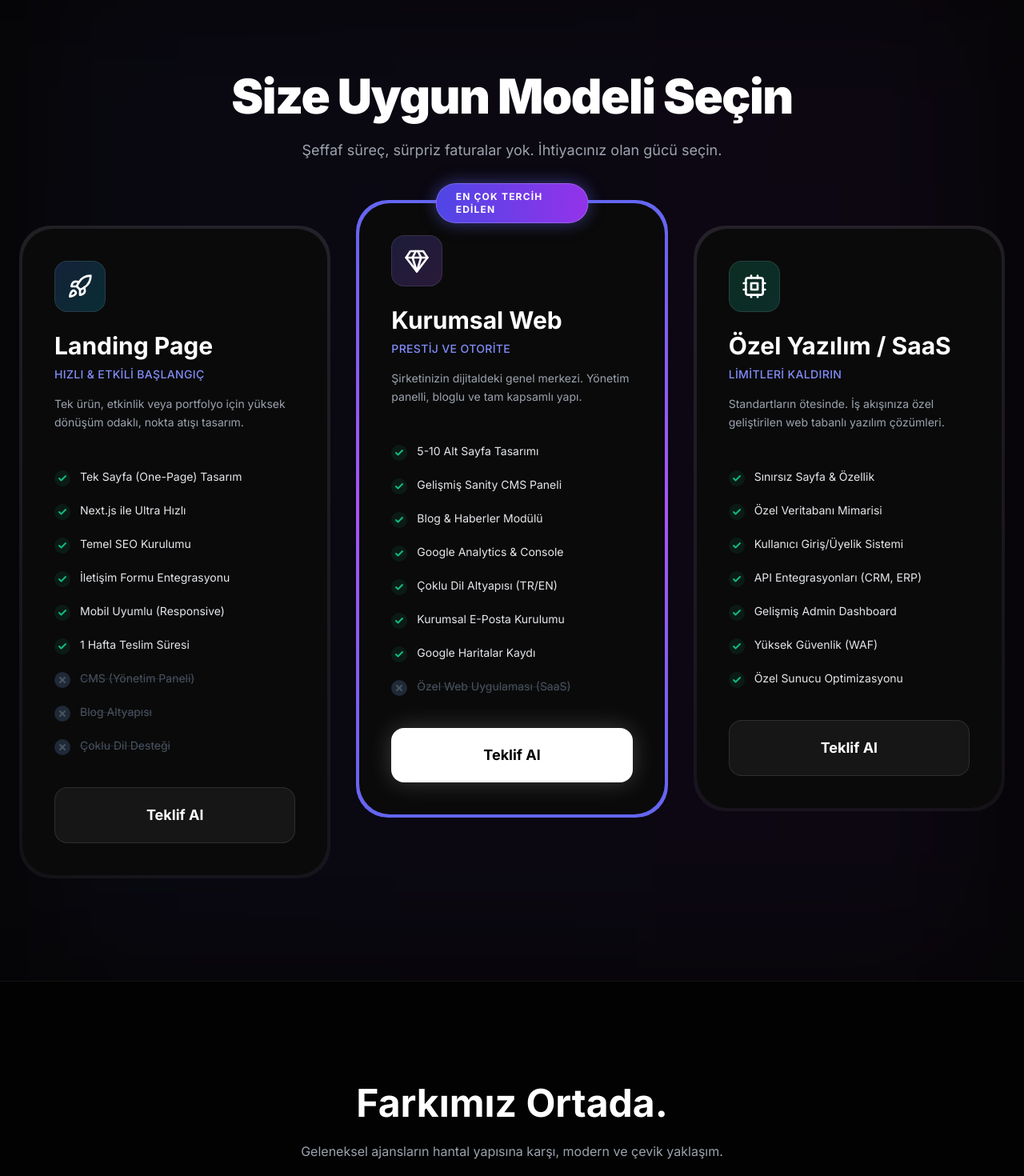
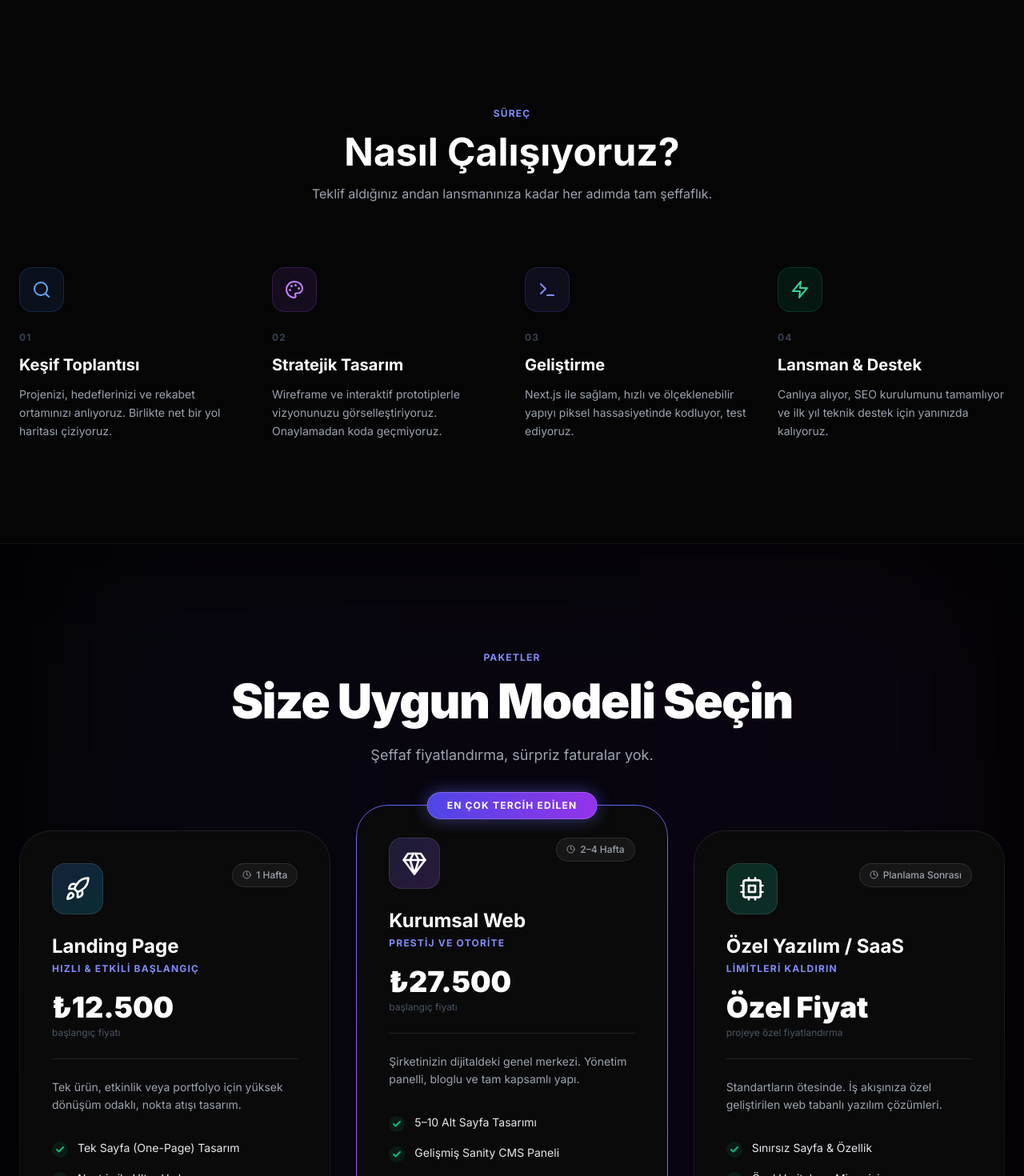
Before and after one commit to OCS00/ocs-creative, a Next.js app: page /hizmetler in a window 1280 px wide. Shown: the part 1260-2730 px from the top of the page at 80% size. Built offline with nearby package versions, Linux system fonts and the light colour scheme.

Commit message:
feat: enhance service packages with detailed pricing, delivery times, and new process steps

```diff
--- a/src/app/hizmetler/page.js
+++ b/src/app/hizmetler/page.js
@@ -5,7 +5,8 @@ import { motion, AnimatePresence, useMotionTemplate, useMotionValue } from "fram
 import {
   Smartphone, Search, Check, X, ArrowRight,
   Rocket, ChevronDown, Layers, Code2, Cpu,
-  CheckCircle2, Sparkles, Gem
+  CheckCircle2, Sparkles, Gem, MessageCircle,
+  Clock, Palette, Terminal, Zap
 } from "lucide-react";
 import { siteConfig } from "@/config/site";
 
@@ -15,46 +16,54 @@ const PACKAGES = [
     name: "Landing Page",
     tagline: "Hızlı & Etkili Başlangıç",
     desc: "Tek ürün, etkinlik veya portfolyo için yüksek dönüşüm odaklı, nokta atışı tasarım.",
-    price: "Başlangıç",
+    startingPrice: "₺12.500",
+    priceNote: "başlangıç fiyatı",
+    deliveryTime: "1 Hafta",
+    cta: "Hemen Başlayalım",
     features: [
       "Tek Sayfa (One-Page) Tasarım",
       "Next.js ile Ultra Hızlı",
       "Temel SEO Kurulumu",
       "İletişim Formu Entegrasyonu",
       "Mobil Uyumlu (Responsive)",
-      "1 Hafta Teslim Süresi"
     ],
     notIncluded: ["CMS (Yönetim Paneli)", "Blog Altyapısı", "Çoklu Dil Desteği"],
     icon: Rocket,
     popular: false,
-    gradient: "from-blue-500/20 to-cyan-500/20"
+    gradient: "from-blue-500/20 to-cyan-500/20",
   },
   {
     id: "corporate",
     name: "Kurumsal Web",
     tagline: "Prestij ve Otorite",
     desc: "Şirketinizin dijitaldeki genel merkezi. Yönetim panelli, bloglu ve tam kapsamlı yapı.",
-    price: "Profesyonel",
+    startingPrice: "₺27.500",
+    priceNote: "başlangıç fiyatı",
+    deliveryTime: "2–4 Hafta",
+    cta: "Projeyi Konuşalım",
     features: [
-      "5-10 Alt Sayfa Tasarımı",
+      "5–10 Alt Sayfa Tasarımı",
       "Gelişmiş Sanity CMS Paneli",
       "Blog & Haberler Modülü",
       "Google Analytics & Console",
       "Çoklu Dil Altyapısı (TR/EN)",
       "Kurumsal E-Posta Kurulumu",
-      "Google Haritalar Kaydı"
+      "Google Haritalar Kaydı",
     ],
     notIncluded: ["Özel Web Uygulaması (SaaS)"],
     icon: Gem,
     popular: true,
-    gradient: "from-indigo-500/20 to-purple-500/20"
+    gradient: "from-indigo-500/20 to-purple-500/20",
   },
   {
     id: "custom",
     name: "Özel Yazılım / SaaS",
     tagline: "Limitleri Kaldırın",
     desc: "Standartların ötesinde. İş akışınıza özel geliştirilen web tabanlı yazılım çözümleri.",
-    price: "Enterprise",
+    startingPrice: "Özel Fiyat",
+    priceNote: "projeye özel fiyatlandırma",
+    deliveryTime: "Planlama Sonrası",
+    cta: "Ekiple Tanışın",
     features: [
       "Sınırsız Sayfa & Özellik",
       "Özel Veritabanı Mimarisi",
@@ -62,12 +71,12 @@ const PACKAGES = [
       "API Entegrasyonları (CRM, ERP)",
       "Gelişmiş Admin Dashboard",
       "Yüksek Güvenlik (WAF)",
-      "Özel Sunucu Optimizasyonu"
+      "Özel Sunucu Optimizasyonu",
     ],
     notIncluded: [],
     icon: Cpu,
     popular: false,
-    gradient: "from-emerald-500/20 to-teal-500/20"
+    gradient: "from-emerald-500/20 to-teal-500/20",
   }
 ];
 
@@ -96,6 +105,45 @@ const SERVICES_DETAILED = [
     icon: Search,
     color: "text-emerald-400"
   }
+];
+
+const PROCESS_STEPS = [
+  {
+    number: "01",
+    title: "Keşif Toplantısı",
+    desc: "Projenizi, hedeflerinizi ve rekabet ortamınızı anlıyoruz. Birlikte net bir yol haritası çiziyoruz.",
+    icon: Search,
+    color: "text-blue-400",
+    bg: "bg-blue-500/10",
+    border: "border-blue-500/20",
+  },
+  {
+    number: "02",
+    title: "Stratejik Tasarım",
+    desc: "Wireframe ve interaktif prototiplerle vizyonunuzu görselleştiriyoruz. Onaylamadan koda geçmiyoruz.",
+    icon: Palette,
+    color: "text-purple-400",
+    bg: "bg-purple-500/10",
+    border: "border-purple-500/20",
+  },
+  {
+    number: "03",
+    title: "Geliştirme",
+    desc: "Next.js ile sağlam, hızlı ve ölçeklenebilir yapıyı piksel hassasiyetinde kodluyor, test ediyoruz.",
+    icon: Terminal,
+    color: "text-indigo-400",
+    bg: "bg-indigo-500/10",
+    border: "border-indigo-500/20",
+  },
+  {
+    number: "04",
+    title: "Lansman & Destek",
+    desc: "Canlıya alıyor, SEO kurulumunu tamamlıyor ve ilk yıl teknik destek için yanınızda kalıyoruz.",
+    icon: Zap,
+    color: "text-emerald-400",
+    bg: "bg-emerald-500/10",
+    border: "border-emerald-500/20",
+  },
 ];
 
 const FAQS = [
@@ -154,6 +202,8 @@ function SpotlightCard({ children, className = "" }) {
 export default function ServicesPage() {
   const [openFaq, setOpenFaq] = useState(0);
   const brandName = siteConfig?.name || "OCS Creative";
+  const whatsappNumber = siteConfig?.contact?.phoneCall?.replace("+", "") || "";
+  const whatsappUrl = `https://wa.me/${whatsappNumber}?text=${encodeURIComponent("Merhaba, hizmetleriniz hakkında bilgi almak istiyorum.")}`;
 
   return (
     <main className="bg-[#020202] min-h-screen text-white selection:bg-indigo-500/30 overflow-x-hidden">
@@ -193,12 +243,25 @@ export default function ServicesPage() {
             initial={{ opacity: 0, y: 20 }}
             animate={{ opacity: 1, y: 0 }}
             transition={{ delay: 0.4 }}
-            className="flex flex-col sm:flex-row gap-4 justify-center"
+            className="flex flex-col sm:flex-row gap-4 justify-center items-center"
           >
-            <a href="#paketler" className="px-8 py-4 bg-white text-black font-bold rounded-full hover:scale-105 transition-transform flex items-center justify-center gap-2 shadow-[0_0_20px_rgba(255,255,255,0.3)]">
+            <a
+              href="#paketler"
+              className="px-8 py-4 bg-white text-black font-bold rounded-full hover:scale-105 transition-transform flex items-center justify-center gap-2 shadow-[0_0_20px_rgba(255,255,255,0.3)]"
+            >
               Paketleri İncele <ArrowRight size={18}/>
             </a>
+            <a
+              href={whatsappUrl}
+              target="_blank"
+              rel="noopener noreferrer"
+              className="px-8 py-4 rounded-full border border-white/10 bg-white/[0.05] backdrop-blur-xl text-white font-medium hover:bg-white/10 transition-colors flex items-center gap-3"
+            >
+              <MessageCircle size={16} />
+              Hemen Yazın
+            </a>
           </motion.div>
+          <p className="text-gray-600 text-xs mt-5">İlk keşif toplantısı ücretsizdir.</p>
         </motion.div>
       </section>
 
@@ -218,13 +281,45 @@ export default function ServicesPage() {
         </div>
       </section>
 
-      <section id="paketler" className="py-32 px-6 bg-[#050505] border-y border-white/5 relative overflow-hidden">
+      <section className="py-32 px-6 bg-[#050505] border-y border-white/5">
+        <div className="max-w-7xl mx-auto">
+          <div className="text-center mb-20">
+            <span className="text-indigo-400 font-bold tracking-widest text-xs uppercase mb-4 inline-block">SÜREÇ</span>
+            <h2 className="text-3xl md:text-5xl font-bold">Nasıl Çalışıyoruz?</h2>
+            <p className="text-gray-400 mt-4 max-w-xl mx-auto">
+              Teklif aldığınız andan lansmanınıza kadar her adımda tam şeffaflık.
+            </p>
+          </div>
+
+          <div className="grid grid-cols-1 md:grid-cols-4 gap-8">
+            {PROCESS_STEPS.map((step, i) => (
+              <motion.div
+                key={i}
+                initial={{ opacity: 0, y: 20 }}
+                whileInView={{ opacity: 1, y: 0 }}
+                viewport={{ once: true }}
+                transition={{ delay: i * 0.1 }}
+              >
+                <div className={`w-14 h-14 rounded-2xl ${step.bg} border ${step.border} flex items-center justify-center mb-6`}>
+                  <step.icon size={24} className={step.color} />
+                </div>
+                <span className="text-xs font-bold text-gray-700 tracking-widest mb-3 block">{step.number}</span>
+                <h3 className="text-xl font-bold text-white mb-3">{step.title}</h3>
+                <p className="text-gray-400 text-sm leading-relaxed">{step.desc}</p>
+              </motion.div>
+            ))}
+          </div>
+        </div>
+      </section>
+
+      <section id="paketler" className="py-32 px-6 bg-[#020202] relative overflow-hidden">
         <div className="absolute top-1/2 left-1/2 -translate-x-1/2 -translate-y-1/2 w-full h-full max-w-[1200px] bg-gradient-to-r from-indigo-900/10 to-purple-900/10 blur-[100px] pointer-events-none"></div>
 
         <div className="max-w-7xl mx-auto relative z-10">
           <div className="text-center mb-20">
+            <span className="text-indigo-400 font-bold tracking-widest text-xs uppercase mb-4 inline-block">PAKETLER</span>
             <h2 className="text-4xl md:text-6xl font-black mb-6 tracking-tight">Size Uygun Modeli Seçin</h2>
-            <p className="text-gray-400 text-lg">Şeffaf süreç, sürpriz faturalar yok. İhtiyacınız olan gücü seçin.</p>
+            <p className="text-gray-400 text-lg">Şeffaf fiyatlandırma, sürpriz faturalar yok.</p>
           </div>
 
           <div className="grid grid-cols-1 lg:grid-cols-3 gap-8 items-start">
@@ -235,59 +330,74 @@ export default function ServicesPage() {
                 whileInView={{ opacity: 1, y: 0 }}
                 viewport={{ once: true }}
                 transition={{ delay: i * 0.1 }}
-                className={`relative p-1 rounded-[2.5rem] transition-all duration-500 group hover:-translate-y-2 ${pkg.popular ? 'lg:-mt-8 lg:mb-8 z-10' : ''}`}
+                className={`relative p-[1px] rounded-[2.5rem] transition-all duration-500 hover:-translate-y-2 ${pkg.popular ? 'lg:-mt-8 lg:mb-8 z-10' : ''}`}
               >
-                <div className={`absolute inset-0 rounded-[2.5rem] bg-gradient-to-b ${pkg.popular ? 'from-indigo-500 via-purple-500 to-indigo-500' : 'from-white/10 to-white/5'} opacity-100 transition-opacity`}></div>
+                <div className={`absolute inset-0 rounded-[2.5rem] bg-gradient-to-b ${pkg.popular ? 'from-indigo-500 via-purple-500 to-indigo-500' : 'from-white/10 to-white/5'}`}></div>
 
                 <div className="relative h-full bg-[#0a0a0a] rounded-[2.4rem] p-8 md:p-10 flex flex-col">
                   {pkg.popular && (
-                    <div className="absolute top-0 left-1/2 -translate-x-1/2 -translate-y-1/2 px-6 py-2 bg-gradient-to-r from-indigo-600 to-purple-600 text-white text-xs font-bold uppercase tracking-widest rounded-full shadow-[0_0_20px_rgba(99,102,241,0.5)] border border-white/20">
+                    <div className="absolute top-0 left-1/2 -translate-x-1/2 -translate-y-1/2 px-6 py-2 bg-gradient-to-r from-indigo-600 to-purple-600 text-white text-xs font-bold uppercase tracking-widest rounded-full shadow-[0_0_20px_rgba(99,102,241,0.5)] border border-white/20 whitespace-nowrap">
                       En Çok Tercih Edilen
                     </div>
                   )}
 
-                  <div className="mb-8">
-                    <div className={`w-16 h-16 rounded-2xl bg-gradient-to-br ${pkg.gradient} flex items-center justify-center mb-6 border border-white/10`}>
+                  <div className="flex items-start justify-between mb-6">
+                    <div className={`w-16 h-16 rounded-2xl bg-gradient-to-br ${pkg.gradient} flex items-center justify-center border border-white/10`}>
                       <pkg.icon size={32} className="text-white" />
                     </div>
-                    <h3 className="text-3xl font-bold mb-2">{pkg.name}</h3>
-                    <p className="text-sm font-medium text-indigo-400 mb-4 tracking-wide uppercase">{pkg.tagline}</p>
-                    <p className="text-gray-400 text-sm leading-relaxed min-h-[60px]">{pkg.desc}</p>
+                    <div className="flex items-center gap-1.5 px-3 py-1.5 bg-white/5 border border-white/10 rounded-full text-xs font-medium text-gray-400">
+                      <Clock size={11} />
+                      <span>{pkg.deliveryTime}</span>
+                    </div>
                   </div>
 
-                  <div className="space-y-5 mb-10 flex-grow">
+                  <h3 className="text-2xl font-bold mb-1">{pkg.name}</h3>
+                  <p className="text-xs font-bold text-indigo-400 mb-5 tracking-widest uppercase">{pkg.tagline}</p>
+
+                  <div className="mb-6 pb-6 border-b border-white/10">
+                    <span className="text-4xl font-black text-white">{pkg.startingPrice}</span>
+                    <p className="text-xs text-gray-600 mt-1">{pkg.priceNote}</p>
+                  </div>
+
+                  <p className="text-gray-400 text-sm leading-relaxed mb-8">{pkg.desc}</p>
+
+                  <div className="space-y-4 mb-10 flex-grow">
                     {pkg.features.map((feature, idx) => (
                       <div key={idx} className="flex items-start gap-3 text-sm text-gray-200">
-                        <div className="mt-0.5 p-1 rounded-full bg-emerald-500/10 text-emerald-500">
+                        <div className="mt-0.5 p-1 rounded-full bg-emerald-500/10 text-emerald-500 shrink-0">
                           <Check size={12} strokeWidth={4} />
                         </div>
                         <span>{feature}</span>
                       </div>
                     ))}
                     {pkg.notIncluded.map((feature, idx) => (
-                      <div key={idx} className="flex items-start gap-3 text-sm text-gray-600 line-through decoration-gray-700/50">
-                        <div className="mt-0.5 p-1 rounded-full bg-gray-800 text-gray-600">
+                      <div key={idx} className="flex items-start gap-3 text-sm text-gray-700">
+                        <div className="mt-0.5 p-1 rounded-full bg-gray-800/50 text-gray-700 shrink-0">
                           <X size={12} strokeWidth={4} />
                         </div>
-                        <span>{feature}</span>
+                        <span className="line-through decoration-gray-800">{feature}</span>
                       </div>
                     ))}
                   </div>
 
                   <a
                     href="/iletisim"
-                    className={`block w-full py-5 rounded-2xl text-center font-bold transition-all text-lg ${
+                    className={`block w-full py-5 rounded-2xl text-center font-bold transition-all text-base ${
                       pkg.popular
                         ? "bg-white text-black hover:scale-[1.02] shadow-[0_0_30px_rgba(255,255,255,0.2)]"
-                        : "bg-white/5 text-white hover:bg-white/10 border border-white/10"
+                        : "bg-white/5 text-white hover:bg-white/10 border border-white/10 hover:border-white/20"
                     }`}
                   >
-                    Teklif Al
+                    {pkg.cta} →
                   </a>
                 </div>
               </motion.div>
             ))}
           </div>
+
+          <p className="text-center text-gray-600 text-sm mt-10">
+            Fiyatlar KDV hariçtir. Proje kapsamına göre özel fiyatlandırma yapılabilir.
+          </p>
         </div>
       </section>
 
@@ -299,26 +409,32 @@ export default function ServicesPage() {
           </div>
 
           <div className="rounded-3xl border border-white/10 overflow-hidden bg-[#0a0a0a]">
-            <div className="grid grid-cols-3 bg-white/5 p-6 border-b border-white/10 text-xs md:text-sm font-bold text-gray-400 uppercase tracking-widest">
-              <div className="col-span-1">KRİTERLER</div>
-              <div className="col-span-1 text-center opacity-50">DİĞER AJANSLAR</div>
+            <div className="grid grid-cols-3 bg-white/5 p-6 border-b border-white/10 text-xs md:text-sm font-bold uppercase tracking-widest">
+              <div className="col-span-1 text-gray-400">KRİTERLER</div>
+              <div className="col-span-1 text-center text-red-500/70">DİĞER AJANSLAR</div>
               <div className="col-span-1 text-center text-indigo-400">{brandName.toUpperCase()}</div>
             </div>
 
             {[
               { title: "İletişim", bad: "Asistanlar & Temsilciler", good: "Direkt Kurucu & Geliştirici" },
-              { title: "Teknoloji", bad: "Wordpress (Hantal)", good: "Next.js (Ultra Hızlı)" },
+              { title: "Teknoloji", bad: "WordPress (Hantal)", good: "Next.js (Ultra Hızlı)" },
               { title: "Süreç", bad: "Bitmeyen Toplantılar", good: "Çevik & Sonuç Odaklı" },
               { title: "Güvenlik", bad: "Eklenti Bağımlı", good: "Kurumsal Düzeyde Koruma" },
               { title: "Maliyet", bad: "Ofis Giderleri Eklenir", good: "Sadece Kaliteyi Ödersiniz" },
             ].map((row, i) => (
               <div key={i} className="grid grid-cols-3 p-6 border-b border-white/5 last:border-0 hover:bg-white/[0.02] transition-colors items-center">
-                <div className="col-span-1 font-bold text-white text-sm md:text-lg">{row.title}</div>
-                <div className="col-span-1 text-center text-gray-600 text-xs md:text-sm border-r border-white/5 px-2 line-through decoration-red-500/30">
-                  {row.bad}
+                <div className="col-span-1 font-bold text-white text-sm md:text-base">{row.title}</div>
+                <div className="col-span-1 text-center border-r border-white/5 px-2">
+                  <span className="inline-flex items-center justify-center gap-1.5 text-red-500/60 text-xs md:text-sm">
+                    <X size={13} className="shrink-0" />
+                    <span>{row.bad}</span>
+                  </span>
                 </div>
-                <div className="col-span-1 text-center text-white font-medium text-xs md:text-sm px-2 flex items-center justify-center gap-2">
-                  <CheckCircle2 size={14} className="text-emerald-500 hidden md:block" /> {row.good}
+                <div className="col-span-1 text-center px-2">
+                  <span className="inline-flex items-center justify-center gap-1.5 text-white font-medium text-xs md:text-sm">
+                    <CheckCircle2 size={13} className="text-emerald-500 shrink-0" />
+                    <span>{row.good}</span>
+                  </span>
                 </div>
               </div>
             ))}
```
